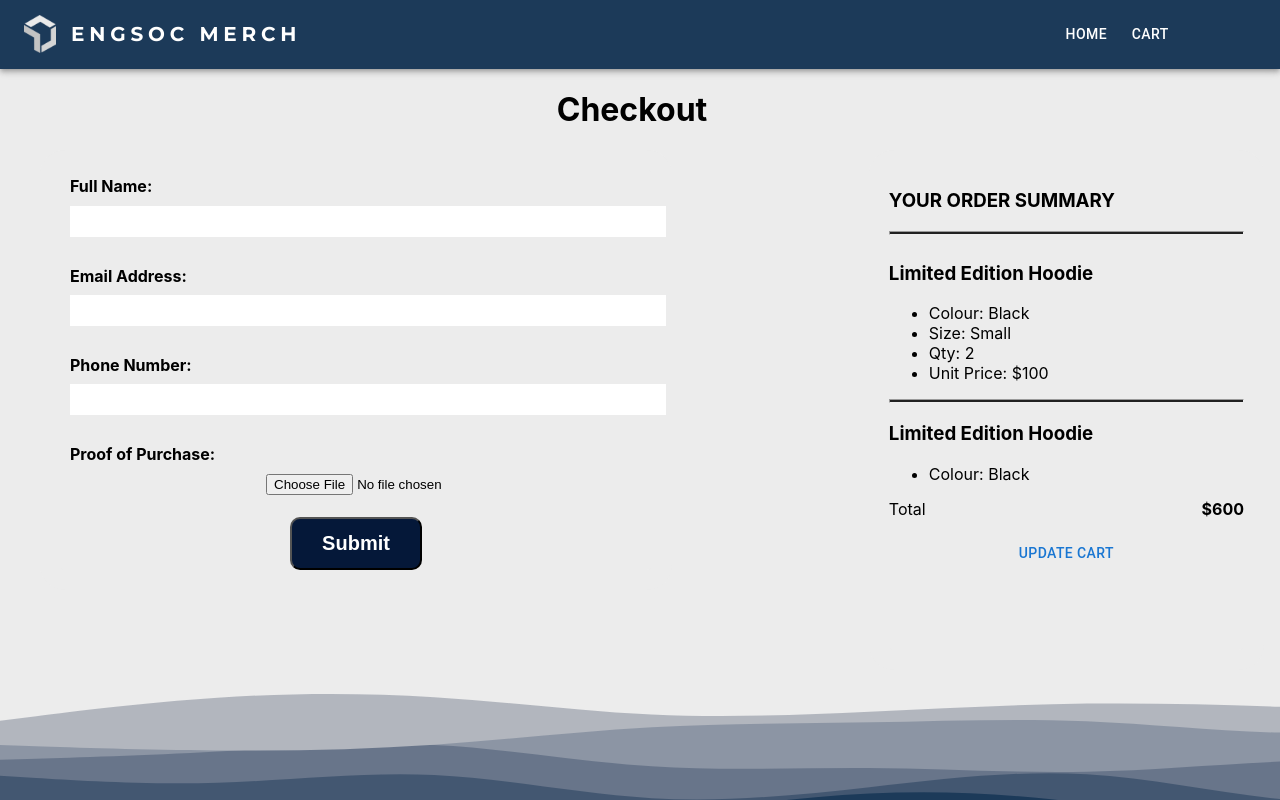
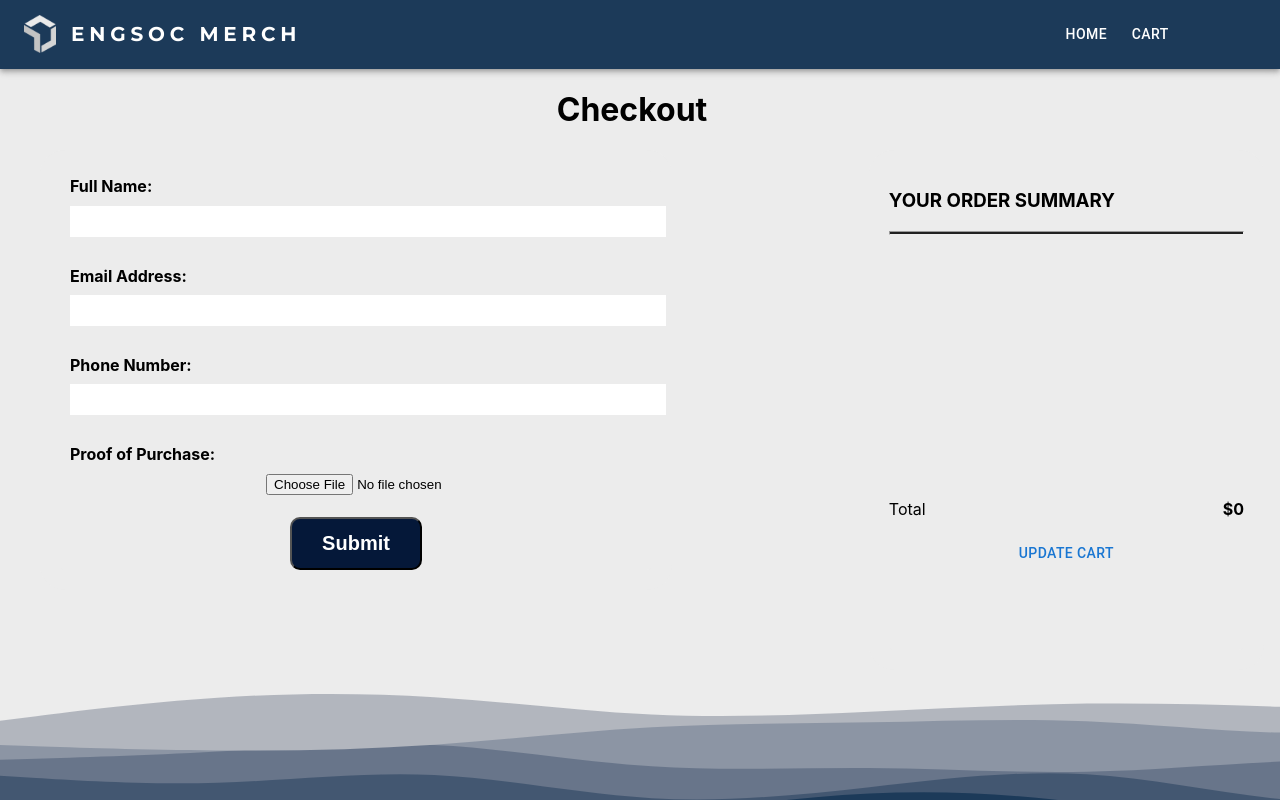
Before and after one commit to amazhangwinz/es-merch-site, a React (Create React App) app: page /checkout in a window 1280 px wide. Shown: the top 800 px of the page. Built offline with nearby package versions, Linux system fonts and the light colour scheme.

Commit message:
Converted helper function js file to ts file and added cart mapping to cartpage

```diff
--- a/src/Helpers.js
+++ /dev/null
@@ -1,28 +0,0 @@
-import React from 'react'
-
-import {data} from './Data.jsx';
-
-
-export const findColourImage = (index, currColour) => {
-    for (const colourObj of data[index].colours) {
-        if (colourObj.name === currColour) {
-            return colourObj.img
-        }
-    }
-
-}
-
-export const findItemObject = (title) => {
-    for (const item of data) {
-        if (item.name === title) {
-            return item
-        }
-    }
-    return {
-        "name": "Wireless Earbuds",
-        "description": "b Q W n v e v 5 j L R a W 2 L M o D ",
-        "colours": [{name: "Black", img: plush, primaryColour: "#EBB1FF", secondaryColour: "#F5D8FF"}, {name:"Lilac", img: pushin, primaryColour: "#FF7A00", secondaryColour: "#FED5B0"}, {name: "Red", img: winz, primaryColour: "#FB95BA", secondaryColour: "#FEC8DC"}],
-        "price": 79.99,
-        default: plush
-    };
-}
--- /dev/null
+++ b/src/Helpers.tsx
@@ -0,0 +1,43 @@
+import React from 'react'
+
+import { data } from './Data.jsx';
+import { CartItem } from './App.js';
+import plush from "./assets/plush.jpg";
+import pushin from "./assets/pushin.gif";
+import winz from "./assets/WinnieZhang.png";
+
+
+export const findColourImage = (index: number, currColour: string) => {
+    for (const colourObj of data[index].colours) {
+        if (colourObj.name === currColour) {
+            return colourObj.img
+        }
+    }
+    return data[index].default
+
+}
+
+export const findMatch = (Cart: CartItem[], Item: CartItem) => {
+    for (const element of Cart) {
+        if (element.price == Item.price && element.name == Item.name && element.size == Item.size && element.colour == Item.colour) {
+            return true
+        }
+    }
+    return false
+}
+
+
+export const findItemObject = (title: string | null) => {
+    for (const item of data) {
+        if (item.name === title) {
+            return item
+        }
+    }
+    return {
+        "name": "Wireless Earbuds",
+        "description": "b Q W n v e v 5 j L R a W 2 L M o D ",
+        "colours": [{ name: "Black", img: plush, primaryColour: "#EBB1FF", secondaryColour: "#F5D8FF" }, { name: "Lilac", img: pushin, primaryColour: "#FF7A00", secondaryColour: "#FED5B0" }, { name: "Red", img: winz, primaryColour: "#FB95BA", secondaryColour: "#FEC8DC" }],
+        "price": 79.99,
+        default: plush
+    };
+}
--- a/src/components/ColourSelector.tsx
+++ b/src/components/ColourSelector.tsx
@@ -56,13 +56,13 @@ type SelectOverlayProps = {
 
 const SelectOverlay = styled.div<SelectOverlayProps>`
 position: absolute;
-top: .4rem;
+top: .25rem;
 left: ${props => props.left};
 border-radius: 4.375rem;
 background: ${props => props.background};
 flex-shrink: 0;
 width: ${props => props.width};
-height: 2.1875rem;
+height: 1.5rem;
 z-index: 0;
 transition-name: active;
 transition-timing-function: ease-out;
@@ -75,7 +75,7 @@ const toggleswitchstyle = (bgc: string) => ({
     flexShrink: '0',
     position: 'relative',
     width: '60%',
-    height: '2.9375rem',
+    height: '2rem',
     justifyContent: 'space-evenly',
     alignContent: 'center',
     transiton: 'ease-out 300',
--- a/src/components/ImagePreview.tsx
+++ b/src/components/ImagePreview.tsx
@@ -11,7 +11,7 @@ import {
     Grid,
 } from '@mui/material';
 import styled from "styled-components";
-import {findItemObject} from '../Helpers.js';
+import { findItemObject } from "../Helpers";
 
 
 const StyledGrid = styled.div`
@@ -30,8 +30,8 @@ gap: var(--gap);
 
 `
 const StyledImg = styled.img`
-width: 8.5vw;
-height: 8.5vw;
+width: 5rem;
+height: 5rem;
 object-fit: cover;
 border-radius: 0.625rem;
 box-shadow: 0px 4px 4px 0px rgba(0, 0, 0, 0.25), 0px 4px 4px 0px rgba(0, 0, 0, 0.25);
@@ -40,8 +40,8 @@ justify-self: stretch;
 `
 
 const LargeStyledImg = styled.img`
-width: 27vw;
-height: 27vw;
+width: 15rem;
+height: 17rem;
 flex-shrink: 0;
 object-fit: cover;
 grid-column: span 3;
@@ -62,17 +62,6 @@ type ImagePreviewProps = {
 const ImagePreview = (props: ImagePreviewProps) => {
 
     const itemObj = findItemObject(props.itemName);
-
-    // let items: Array<string>;
-    // switch (props.itemColour) {
-    //     case "pink":
-    //         items = [img, img1, img2];
-    //         break;
-    //     default:
-    //         items = [img, img, img];
-    //         break;
-    // }
-    // const [heroSrc, setHero] = React.useState(itemObj.colours[0].img);
     return (
         <StyledGrid>
             <StyledImg src={itemObj.colours[0].img} onClick={() => props.setHero(itemObj.colours[0].img)} style={{ cursor: 'pointer' }}></StyledImg>
--- a/src/components/ItemCard.tsx
+++ b/src/components/ItemCard.tsx
@@ -2,7 +2,7 @@ import React from 'react';
 import styled from 'styled-components';
 import { createSearchParams, useNavigate } from 'react-router-dom';
 import {data} from '../Data.jsx';
-import {findColourImage} from '../Helpers.js'
+import {findColourImage} from '../Helpers'
 
 
 interface Prop {
--- a/src/pages/Cartpage.tsx
+++ b/src/pages/Cartpage.tsx
@@ -1,9 +1,11 @@
 import React from 'react'
 import CartCard from '../components/CartCard';
-import {data} from '../Data.jsx';
+import { data } from '../Data.jsx';
 import ArrowForwardIcon from '@mui/icons-material/ArrowForward';
 import { Button } from '@mui/material';
 import { useNavigate } from 'react-router-dom';
+import { cartContext } from '../App';
+import { findColourImage } from '../Helpers';
 
 
 const Cartpage = () => {
@@ -13,35 +15,35 @@ const Cartpage = () => {
       pathname: '/checkout',
     });
   };
-
+  const { cart, setCart } = React.useContext(cartContext);
   return (
     <div style={{ marginTop: '4rem', display: 'flex', flexDirection: 'column', justifyContent: 'center', alignItems: 'center' }}>
-      <p style={{fontSize: '1.875rem', fontStyle: 'normal', fontWeight: '700' }}>
+      <p style={{ fontSize: '1.875rem', fontStyle: 'normal', fontWeight: '700' }}>
         Your Cart
       </p>
       <div style={{ display: 'flex', flexWrap: 'wrap', width: '75rem', padding: '1rem', marginBottom: '2rem', borderBottom: '1px solid #d9d9d9', fontSize: '1.5rem' }}>
         {/* do not add border line, only background for debugging */}
-        <div style={{ width: '50%', textAlign: 'left'}}>Product</div>
-        <div style={{ width: '20%', textAlign: 'center'}}>Quantity</div>
-        <div style={{ width: '10%'}}></div>
+        <div style={{ width: '50%', textAlign: 'left' }}>Product</div>
+        <div style={{ width: '20%', textAlign: 'center' }}>Quantity</div>
+        <div style={{ width: '10%' }}></div>
         <div style={{ width: '20%', textAlign: 'center' }}>Total</div>
       </div>
       <div style={{ display: 'flex', flexDirection: 'column', flexWrap: 'wrap', justifyContent: 'center' }}>
         {/** MAP THE CART INSTEAD OF DATA HERE */}
-        {data.map((item, idx) => {
+        {cart.map((item, idx) => {
           return (
-					<CartCard title={item.name} image={item.default} index={idx} unitPrice={item.price}
+            <CartCard title={item.name} image={findColourImage(idx, item.colour)} index={idx} unitPrice={item.price}
             />)
         })}
       </div>
       <div style={{ display: 'flex', flexWrap: 'wrap', width: '75rem', paddingTop: '3rem', paddingBottom: '3rem', marginBottom: '2.15rem', borderBottom: '1px solid #d9d9d9', borderTop: '1px solid #d9d9d9', fontSize: '1.5rem' }}>
-        <div style={{ width: '70%', textAlign: 'right'}}>Subtotal</div>
-        <div style={{ width: '10%'}}></div>
+        <div style={{ width: '70%', textAlign: 'right' }}>Subtotal</div>
+        <div style={{ width: '10%' }}></div>
         {/*PUT USE CONTEXT BELOW , USE REDUCE FUNCTION TO SUM IT*/}
         <div style={{ width: '20%', textAlign: 'center', fontWeight: 'bold' }}>(Enter Value)</div>
       </div>
       {/* <div style={{ marginBottom: '10rem', width: '75rem', display: 'flex', justifyContent: 'right'}}> */}
-      <Button onClick={checkoutPage} style={{color: 'black', fontSize: '1.2rem', background: '#D9D9D9'}} variant="contained" endIcon={<ArrowForwardIcon />}>Go to Checkout</Button>
+      <Button onClick={checkoutPage} style={{ color: 'black', fontSize: '1.2rem', background: '#D9D9D9' }} variant="contained" endIcon={<ArrowForwardIcon />}>Go to Checkout</Button>
       {/* <div style={{ width: '13rem', background: '#D9D9D9', padding: '1rem', borderRadius: '3.13rem', marginTop: '1rem', fontSize: '1.5rem', boxShadow: '0px 4px 4px 0px rgba(0, 0, 0, 0.25)'}}>Go to checkout</div> */}
       {/* </div> */}
     </div>
--- a/src/pages/Checkoutpage.tsx
+++ b/src/pages/Checkoutpage.tsx
@@ -3,6 +3,7 @@ import React from 'react'
 import styled from "styled-components"
 import OrderSummaryItem from "../components/OrderSummaryItem"
 import { useNavigate } from "react-router-dom";
+import { cartContext } from '../App';
 
 const InputLabel = styled.label`
   display: block;
@@ -18,7 +19,7 @@ const CustomForm = styled.form`
   height: 100%;
   display: flex;
   flex-direction: column;
-  align-items: flex-start;
+  align-cart: flex-start;
   border: 20px solid #ECECEC;
   border-radius: 25px;
   background: #ECECEC;
@@ -83,25 +84,7 @@ const TotalSummary = styled.div`
   justify-content: space-between;
 `
 
-const items = [{
-  name: "Limited Edition Hoodie",
-  colour: "Black",
-  size: "Small",
-  qty: 2,
-  uprice: 100
-}, {
-  name: "Limited Edition Hoodie",
-  colour: "Black",
-  size: "Small",
-  qty: 2,
-  uprice: 100
-}, {
-  name: "Limited Edition Hoodie",
-  colour: "Black",
-  size: "Small",
-  qty: 2,
-  uprice: 100
-}]
+
 
 const Checkoutpage = () => {
   let navigate = useNavigate();
@@ -113,15 +96,16 @@ const Checkoutpage = () => {
     let path = `/order-success`;
     navigate(path);
   }
+  const { cart, setCart } = React.useContext(cartContext);
   return (
-    <Box sx={{ml:{xs: 2, md: 5}, mr: 7}}>
-      <Box sx={{textAlign: {xs: 'center'}}}>
+    <Box sx={{ ml: { xs: 2, md: 5 }, mr: 7 }}>
+      <Box sx={{ textAlign: { xs: 'center' } }}>
         <h1>
           Checkout
         </h1>
       </Box>
-      <Box sx={{ display: "flex", justifyContent: {xs: 'center', md: 'space-between'}, flexDirection: {xs: 'column', md: 'row'}}}>
-        <Box sx={{width: {md: '50%', xs: '90%'}, height: '100%'}}>
+      <Box sx={{ display: "flex", justifyContent: { xs: 'center', md: 'space-between' }, flexDirection: { xs: 'column', md: 'row' } }}>
+        <Box sx={{ width: { md: '50%', xs: '90%' }, height: '100%' }}>
           <CustomForm>
             <Container>
               <InputLabel htmlFor="fname">Full Name:</InputLabel><br></br>
@@ -143,7 +127,7 @@ const Checkoutpage = () => {
             <CustomButton type="button" onClick={routeChangeSubmit}>Submit</CustomButton>
           </CustomForm>
         </Box>
-        <Box sx={{width: {md: '30%', xs: '100%'}}}>
+        <Box sx={{ width: { md: '30%', xs: '100%' } }}>
           <CustomOrderSummary>
             <div>
               <h3>YOUR ORDER SUMMARY</h3>
@@ -156,12 +140,12 @@ const Checkoutpage = () => {
             <div style={{ overflow: 'auto', height: '50%' }}>
               {/** MAP OVER CART INSTEAD!!!!! */}
               {
-              items.map(x => <OrderSummaryItem colour={x.colour} size={x.size} item={x.name} qty={x.qty} uprice={x.uprice} />)
+                cart.map(x => <OrderSummaryItem colour={x.colour} size={x.size} item={x.name} qty={x.quantity} uprice={x.price} />)
               }
             </div>
             <TotalSummary>
               <p>Total</p>
-            <p><b>${items.reduce((accumulator, currentValue) => accumulator + (currentValue.qty * currentValue.uprice), 0)}</b></p>
+              <p><b>${cart.reduce((accumulator, currentValue) => accumulator + (currentValue.quantity * currentValue.price), 0)}</b></p>
             </TotalSummary>
             <Button onClick={routeChangeUpdateCart}>Update Cart</Button>
           </CustomOrderSummary>
```
Also changed, not shown: src/pages/SingleItemPage.tsx (+14 -9 lines). Lines whose indentation alone changed are shown as unchanged.
